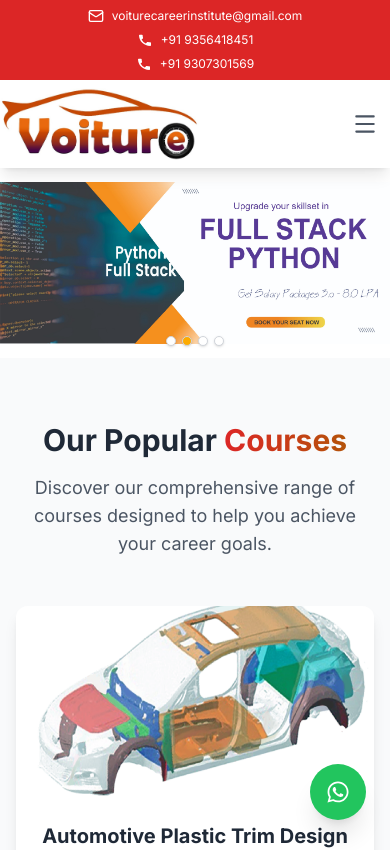
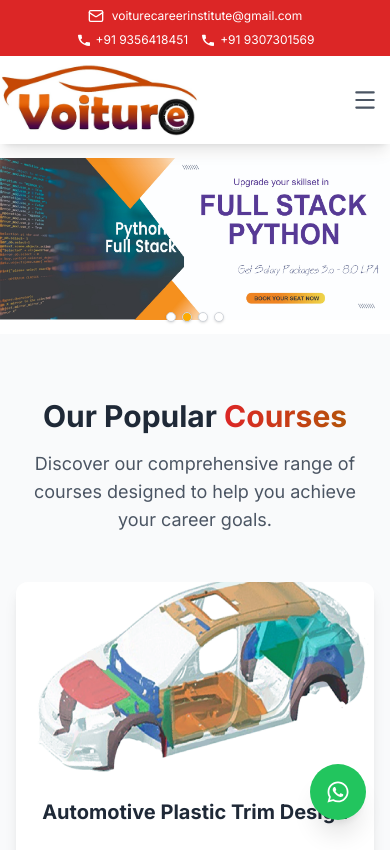
Before and after one commit to omkargore6239/voiture, a React (Vite) app: page / in a window 390 px wide. Shown: the top 850 px of the page. Built offline with nearby package versions, Linux system fonts and the light colour scheme; grey boxes are pictures that could not be loaded.

Commit message:
first commit

```diff
--- a/src/components/common/Header.jsx
+++ b/src/components/common/Header.jsx
@@ -24,7 +24,7 @@ const Header = () => {
 
   return (
     <header className="bg-white shadow-lg sticky top-0 z-50">
-      {/* Top Bar - Mobile responsive improvements only */}
+      {/* Top Bar - Phone numbers side by side on all screens */}
       <div className="bg-primary-600 text-white py-2">
         <div className="container-custom">
           <div className="flex flex-col sm:flex-row justify-between items-center gap-2 sm:gap-6 text-xs sm:text-sm md:text-base">
@@ -37,12 +37,12 @@ const Header = () => {
               <span className="truncate">{siteData.contact.email}</span>
             </a>
 
-            {/* Phone Calls (Right on desktop, full width on mobile) */}
-            <div className="flex flex-col xs:flex-row items-center gap-2 xs:gap-4">
+            {/* Phone Numbers - Always side by side */}
+            <div className="flex items-center gap-3 sm:gap-4">
               {/* First Phone */}
               <a
                 href={`tel:${siteData.contact.phone2.replace(/\D/g, '')}`}
-                className="flex items-center gap-2 hover:underline"
+                className="flex items-center gap-1 sm:gap-2 hover:underline"
               >
                 <svg
                   xmlns="http://www.w3.org/2000/svg"
@@ -59,7 +59,7 @@ const Header = () => {
               {/* Second Phone */}
               <a
                 href={`tel:${siteData.contact.phone.replace(/\D/g, '')}`}
-                className="flex items-center gap-2 hover:underline"
+                className="flex items-center gap-1 sm:gap-2 hover:underline"
               >
                 <svg
                   xmlns="http://www.w3.org/2000/svg"
@@ -198,24 +198,25 @@ const Header = () => {
                 </div>
               </nav>
 
-              {/* Contact Info & Social Media - Enhanced mobile section */}
+              {/* Contact Info & Social Media - Phone numbers side by side */}
               <div className="border-t border-gray-200 p-4 sm:p-6 bg-gray-50">
                 {/* Contact Info */}
                 <div className="space-y-3 mb-4">
-                  <div className="flex flex-col space-y-2">
+                  {/* Phone Numbers - Side by side in mobile menu too */}
+                  <div className="flex flex-col sm:flex-row gap-2 sm:gap-4">
                     <a
                       href={`tel:${siteData.contact.phone.replace(/\D/g, '')}`}
-                      className="flex items-center gap-3 text-gray-600 hover:text-primary-600 transition-colors touch-manipulation py-2"
+                      className="flex items-center gap-2 text-gray-600 hover:text-primary-600 transition-colors touch-manipulation py-2 flex-1"
                     >
                       <Phone size={18} />
-                      <span className="text-sm sm:text-base">{siteData.contact.phone}</span>
+                      <span className="text-sm sm:text-base whitespace-nowrap">{siteData.contact.phone}</span>
                     </a>
                     <a
                       href={`tel:${siteData.contact.phone2.replace(/\D/g, '')}`}
-                      className="flex items-center gap-3 text-gray-600 hover:text-primary-600 transition-colors touch-manipulation py-2"
+                      className="flex items-center gap-2 text-gray-600 hover:text-primary-600 transition-colors touch-manipulation py-2 flex-1"
                     >
                       <Phone size={18} />
-                      <span className="text-sm sm:text-base">{siteData.contact.phone2}</span>
+                      <span className="text-sm sm:text-base whitespace-nowrap">{siteData.contact.phone2}</span>
                     </a>
                   </div>
 
--- a/src/data/siteData.js
+++ b/src/data/siteData.js
@@ -537,7 +537,7 @@ export const siteData = {
 // About Us Data
    about: {
     title: "We Always Ensure Best Course For Your Learning",
-    description: "Voiture career institute We are a “Best in Class” institute in Pune that offers multiple top-notch courses. Our team has an optimum blend of Experienced Engineers, Business Developers and Human Resourcing Experts with cumulative experience of over 3-4 decades, who contribute to Customer Success by Providing again the best in Class People, Processes & Solutions.",
+    description: "We are a “Best in Class” institute in Pune that offers multiple top-notch courses. Our team has an optimum blend of Experienced Engineers, Business Developers and Human Resourcing Experts with cumulative experience of over 3-4 decades, who contribute to Customer Success by Providing again the best in Class People, Processes & Solutions.",
 
     achievements: [
       "Best IT Training Institute in Pune – 2023",
```
